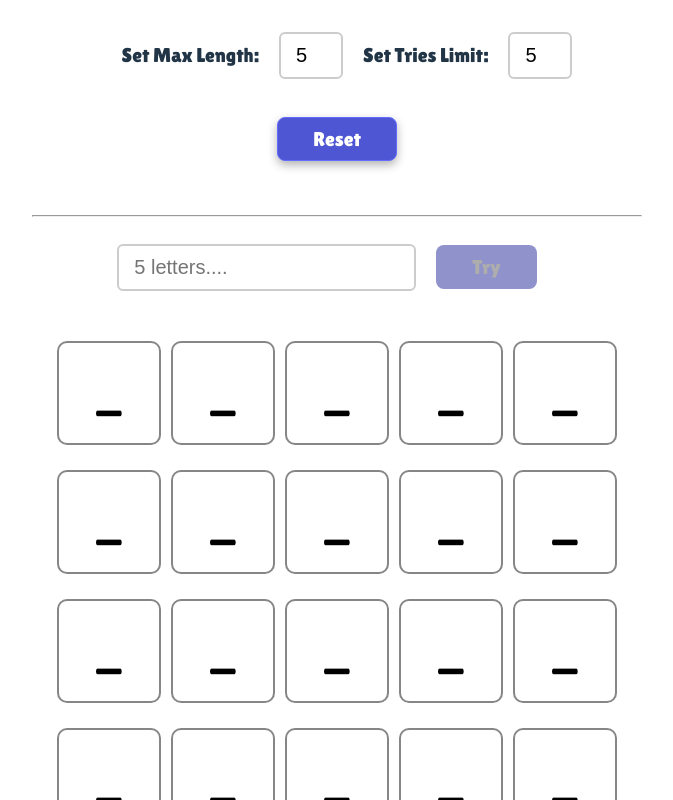
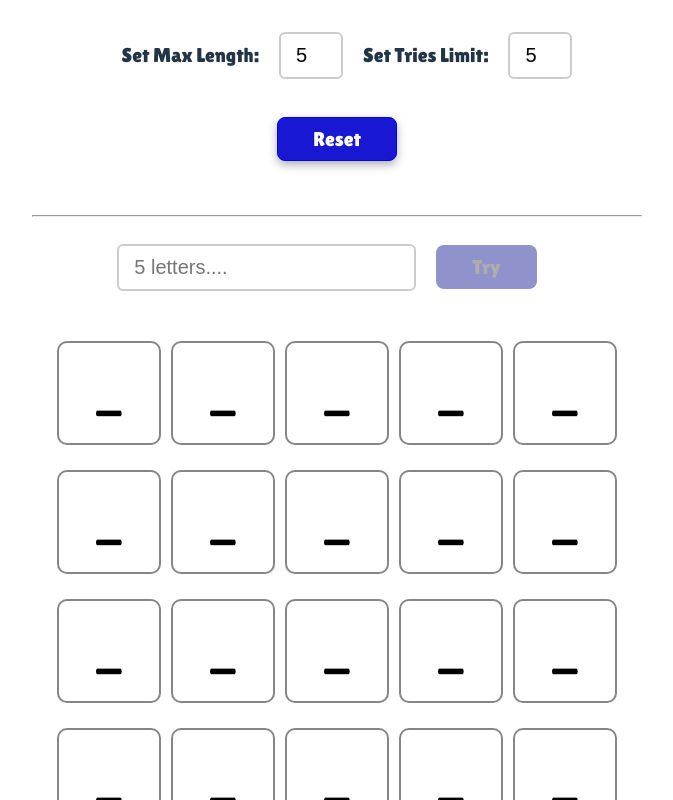
Before and after one commit to 7linso/Wordly, a React (Vite) app in the folder wordly/: page / in a window 1280 px wide. In both pictures the pointer is over the button "Reset". Shown: the top 800 px of the page, without its empty margins (303-976 px from the left). Built offline with nearby package versions, Linux system fonts and the light colour scheme.

Commit message:
small css changes

```diff
--- a/wordly/src/css/Form.css
+++ b/wordly/src/css/Form.css
@@ -18,7 +18,7 @@
 }
 
 .input:focus {
-    border-color: #535bf2;
+    border-color: #0000FF;
     box-shadow: 0 0 6px rgba(83, 91, 242, 0.4);
 }
 
@@ -28,7 +28,7 @@
     padding: 10px 35px;
     font-size: 20px;
     font-weight: 500;
-    background-color: #535bf2;
+    background-color: #0000FF;
     color: white;
     cursor: pointer;
     transition: 0.3s ease;
@@ -37,7 +37,7 @@
 }
 
 .input-btn:hover {
-    background-color: #4f56d3;
+    background-color: #1818d3;
     box-shadow: 0 4px 10px rgba(0, 0, 0, 0.3);
     transform: translateY(-2px);
 }
--- a/wordly/src/css/index.css
+++ b/wordly/src/css/index.css
@@ -5,7 +5,7 @@
 
   color-scheme: light dark;
   color: rgba(255, 255, 255, 0.87);
-  background-color: #242424;
+  background-color: #0C2D48;
 
   font-synthesis: none;
   text-rendering: optimizeLegibility;
@@ -19,7 +19,7 @@ a {
   text-decoration: inherit;
 }
 a:hover {
-  color: #535bf2;
+  color: #0000FF;
 }
 
 body {
@@ -47,7 +47,7 @@ button {
   transition: border-color 0.25s;
 }
 button:hover {
-  border-color: #646cff;
+  border-color: #0000FF;
 }
 button:focus,
 button:focus-visible {
@@ -60,7 +60,7 @@ button:focus-visible {
     background-color: #ffffff;
   }
   a:hover {
-    color: #747bff;
+    color: #0000FF;
   }
   button {
     background-color: #f9f9f9;
```
